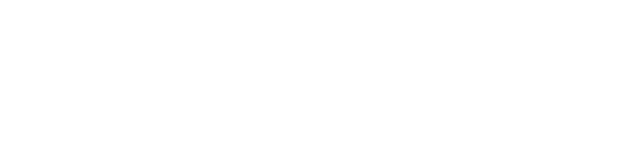
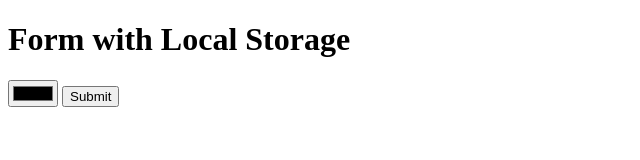
Before and after one commit to brandonsilvi/COMP002.LectureActivity6, a plain HTML site: page index.html in a window 1280 px wide. Shown: the whole page, without its empty margins (0-640 px from the left). Drawn offline with Linux system fonts and the light colour scheme.

Commit message:
form made js linked

```diff
--- a/index.html
+++ b/index.html
@@ -3,8 +3,15 @@
 <head>
     <meta charset="UTF-8">
     <meta name="viewport" content="width=device-width, initial-scale=1.0">
-    <title>Document</title>
+    <title>Form with local storage</title>
 </head>
 <body>
+<h1>Form with Local Storage</h1>
+
+<form id="theForm">
+    <input type="color" id="colorInput">
+    <button type="submit">Submit</button>
+</form>
+<script src="script.js"></script>
 </body>
 </html>
```
